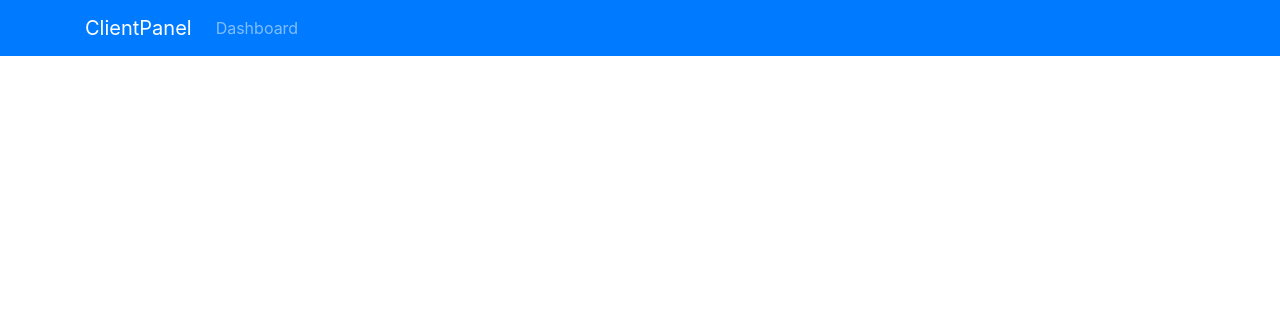
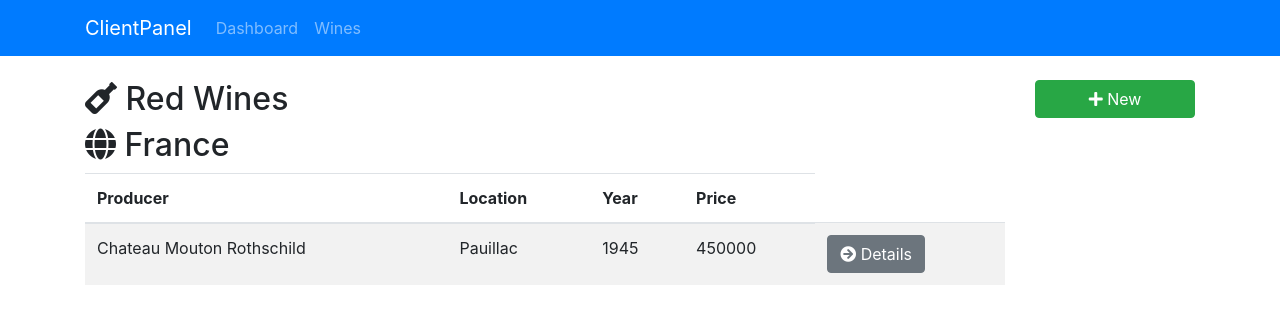
Before and after one commit to SuperSurok/winelist, a React (Create React App) app: page /Wines in a window 1280 px wide. Shown: the top 324 px of the page. Built offline with nearby package versions, Linux system fonts and the light colour scheme.

Commit message:
Create Wine Component.

```diff
--- a/src/App.js
+++ b/src/App.js
@@ -2,6 +2,7 @@
 import AppNavBar from './components/layout/AppNavBar';
 import {BrowserRouter as Router, Route, Switch} from "react-router-dom";
 import Dashboard from "./components/layout/Dashboard";
+import Wines from "./components/layout/Wines";
 
 class App extends Component {
     render() {
@@ -12,6 +13,7 @@
                     <div className="container">
                         <Switch>
                             <Route exact path="/" component={Dashboard}/>
+                            <Route exact path="/Wines" component={Wines}/>
                         </Switch>
                     </div>
                 </div>
--- a/src/components/clients/Clients.js
+++ b/src/components/clients/Clients.js
@@ -1,4 +1,5 @@
-import React, {Component} from "react";
+import React, { Component } from "react";
+import { Link } from "react-router-dom";
 
 class Clients extends Component {
   render() {
@@ -17,10 +18,41 @@
         <div>
           <div className="row">
             <div className="col-md-6">
-                            <h2><i className="fas fa-users"></i> Clients</h2>
+              <h2>
+                {" "}
+                <i className="fas fa-users" /> Clients
+              </h2>
             </div>
-                        <div className="col-md-6"></div>
+            <div className="col-md-6" />
           </div>
+          <table className="table table-striped">
+            <thead className="thead-inverse">
+              <tr>
+                <th>Name</th>
+                <th>Email</th>
+                <th>Balance</th>
+              </tr>
+            </thead>
+            <tbody>
+              {clients.map(client => (
+                <tr key={client.id}>
+                  <td>
+                    {client.firstName} {client.lastName}
+                  </td>
+                  <td>{client.email}</td>
+                  <td>{client.balance}</td>
+                  <td>
+                    <Link
+                      to={`/client/${client.id}`}
+                      className="btn btn-secondary"
+                    >
+                      <i className="fas fa-arrow-circle-right" /> Details
+                    </Link>
+                  </td>
+                </tr>
+              ))}
+            </tbody>
+          </table>
         </div>
       );
     } else {
--- a/src/components/layout/AppNavBar.js
+++ b/src/components/layout/AppNavBar.js
@@ -24,6 +24,11 @@
                                     Dashboard
                                 </Link>
                             </li>
+                            <li className="nav-item">
+                                <Link to="Wines" className="nav-link">
+                                    Wines
+                                </Link>
+                            </li>
                         </ul>
                     </div>
                 </div>
--- /dev/null
+++ b/src/components/layout/WineSidebar.js
@@ -0,0 +1,14 @@
+import React from 'react';
+import {Link } from "react-router-dom";
+
+function WineSidebar(props) {
+    return (
+        <div>
+            <Link to="/wine/add" className="btn btn-success btn-block">
+                <i className="fas fa-plus"/> New
+            </Link>
+        </div>
+    );
+}
+
+export default WineSidebar;
--- /dev/null
+++ b/src/components/layout/Wines.js
@@ -0,0 +1,18 @@
+import React from "react";
+import WineSidebar from "./WineSidebar";
+import France from "../regions/France"
+
+function Wines() {
+    return (
+        <div className="row">
+            <div className="col-md-10">
+                <France/>
+            </div>
+            <div className="col-md-2">
+                <WineSidebar/>
+            </div>
+        </div>
+    );
+}
+
+export default Wines;
--- /dev/null
+++ b/src/components/regions/France.js
@@ -0,0 +1,68 @@
+import React, {Component} from "react";
+import {Link} from "react-router-dom";
+
+class France extends Component {
+    render() {
+        const wines = [
+            {
+                id: "23427",
+                country: "France",
+                region: "Pauillac",
+                producer: "Chateau Mouton Rothschild",
+                year: "1945",
+                color: "red",
+                price: "450000"
+            }
+        ];
+        if (wines) {
+            return (
+                <div>
+                    <div className="row">
+                        <div className="col-md-6">
+                            <h2>
+                                {" "}
+                                <i className="fas fa-wine-bottle"/> Red Wines
+                            </h2>
+                            <h2>
+                                <i className="fas fa-globe"/> France
+                            </h2>
+                        </div>
+                        <div className="col-md-6"/>
+                    </div>
+                    <table className="table table-striped">
+                        <thead className="thead-inverse">
+                        <tr>
+                            <th>Producer</th>
+                            <th>Location</th>
+                            <th>Year</th>
+                            <th>Price</th>
+                        </tr>
+                        </thead>
+                        <tbody>
+                        {wines.map(wine => (
+                            <tr key={wine.id}>
+                                <td>{wine.producer}</td>
+                                <td>{wine.region}</td>
+                                <td>{wine.year}</td>
+                                <td>{wine.price}</td>
+                                <td>
+                                    <Link
+                                        to={`/client/${wine.id}`}
+                                        className="btn btn-secondary"
+                                    >
+                                        <i className="fas fa-arrow-circle-right"/> Details
+                                    </Link>
+                                </td>
+                            </tr>
+                        ))}
+                        </tbody>
+                    </table>
+                </div>
+            );
+        } else {
+            return <h1>Loading</h1>;
+        }
+    }
+}
+
+export default France;
```
Lines whose indentation alone changed are shown as unchanged.
